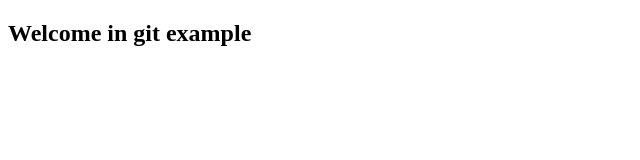
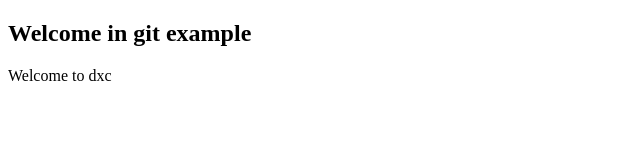
Before and after one commit to Sreenidhi0706/github1, a plain HTML site: page index.html in a window 1280 px wide. Shown: the whole page, without its empty margins (0-640 px from the left). Drawn offline with Linux system fonts and the light colour scheme.

Commit message:
Second commit in index file

```diff
--- a/index.html
+++ b/index.html
@@ -7,5 +7,6 @@
 </head>
 <body>
     <h2>Welcome in git example</h2>
+    <p>Welcome to dxc </p>
 </body>
 </html>
```
